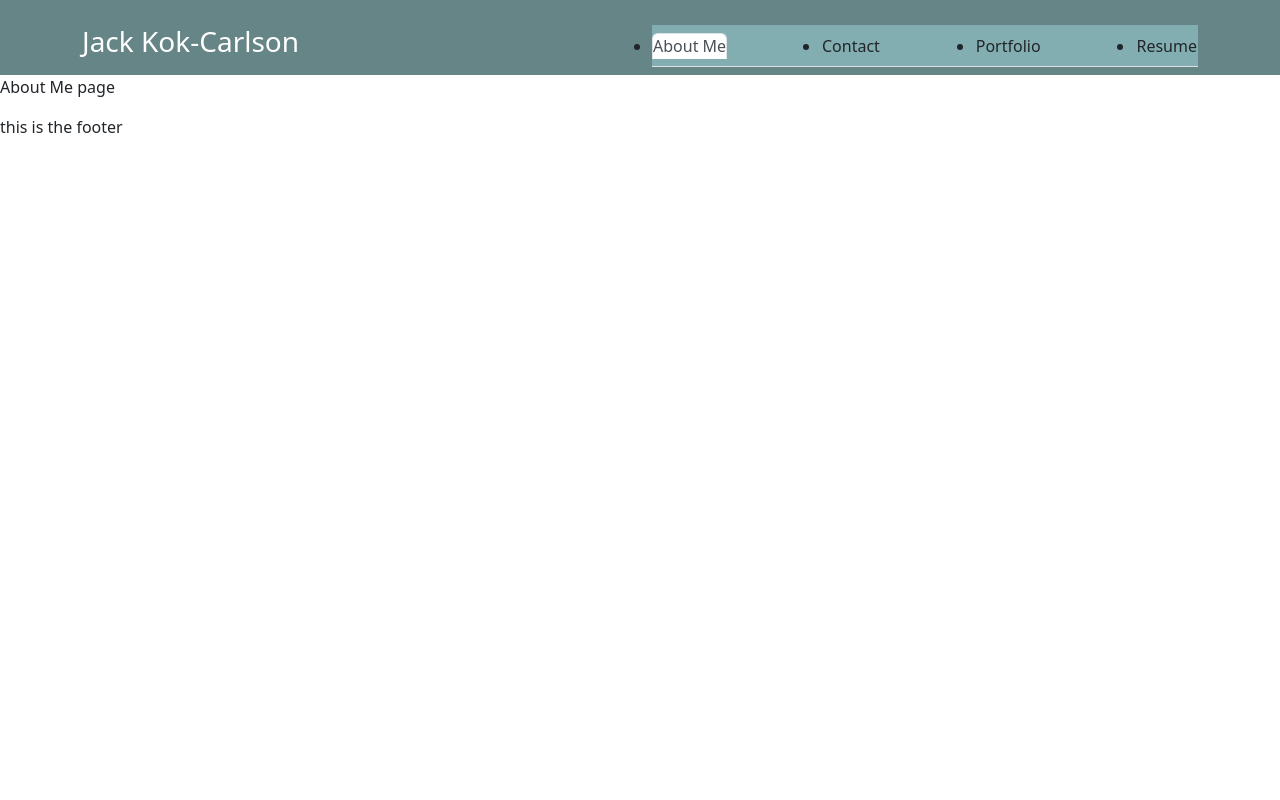
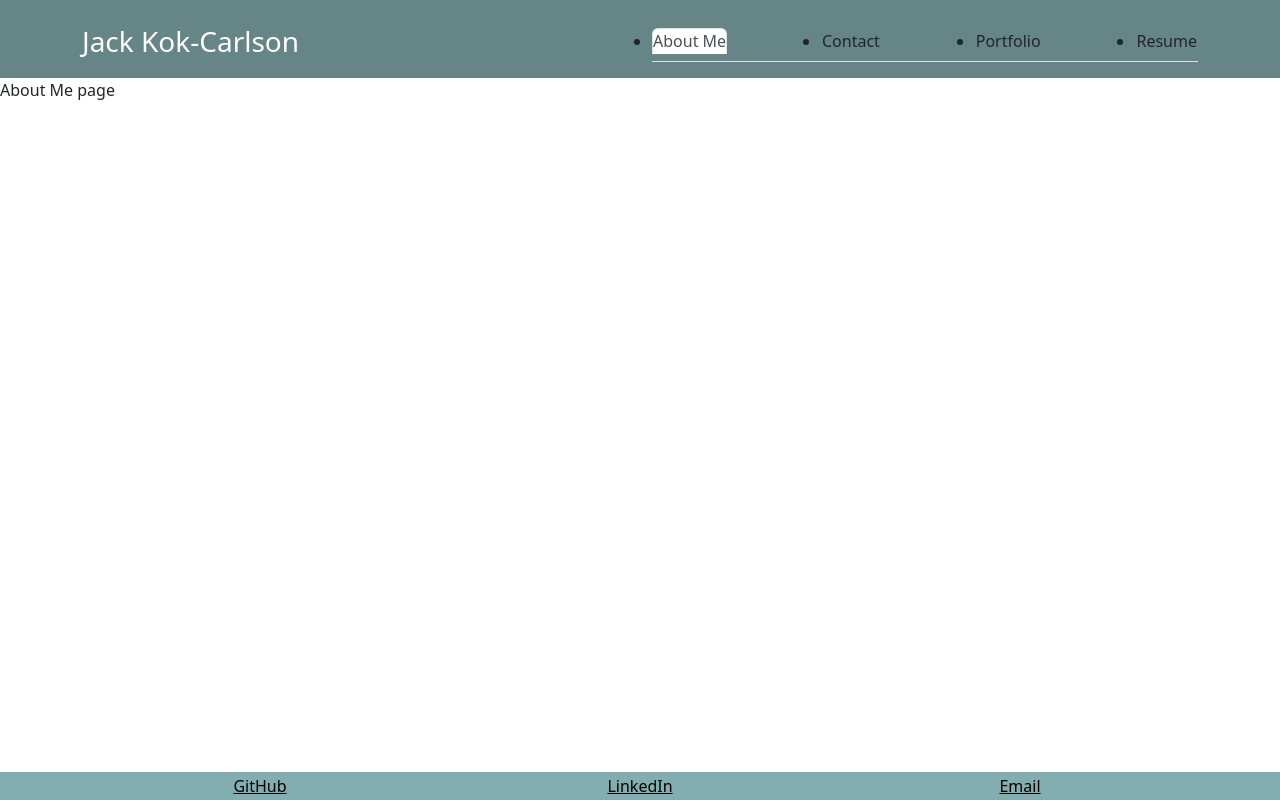
Before and after one commit to BaldurTheBuilder/Jack-KC-portfolio, a React (Create React App) app: page / in a window 1280 px wide. Built offline with nearby package versions, Linux system fonts and the light colour scheme.

Commit message:
functional footer

```diff
--- a/src/components/Footer.js
+++ b/src/components/Footer.js
@@ -1,13 +1,25 @@
 import React from 'react';
+import '../styles/Footer.css';
 
-const Footer = ({}) => {
+// WHEN I view the footer I am presented with text or icon links to the developer’s GitHub and LinkedIn profiles, and their profile on a third platform (Stack Overflow, Twitter)
+const Footer = () => {
   return (
-    <p>
-      this is the footer
-    </p>
+    <footer className="footer text-center fixed-bottom">
+        <div className="container">
+            <div className="row">
+                <div className="col-4">
+                  <a href="https://github.com/BaldurTheBuilder">GitHub</a>
+                </div>
+                <div className="col-4">
+                <a href="https://www.linkedin.com/in/jack-kokcarlson/">LinkedIn</a>
+                </div>
+                <div className="col-4">
+                <a href="mailto:jack.kokcarlson@gmail.com">Email</a>
+                </div>
+            </div>
+        </div>
+    </footer>
   );
 };
 
 export default Footer;
-
-//     A single Footer component that appears on multiple pages
--- a/src/components/Header.js
+++ b/src/components/Header.js
@@ -5,14 +5,14 @@ import '../styles/Header.css';
 const Header = ({currentPage, handlePageChange}) => {
     return (
     <header className="header">
-        <div class="container">
-            <div class="row">
-                <div class="col-lg-6 col-sm-12 ">
+        <div className="container">
+            <div className="row">
+                <div className="col-lg-6 col-sm-12 ">
                     {/*WHEN I view the header I see the developer's name and navigation with titles corresponding to different sections of the portfolio */}
                     <h3>Jack Kok-Carlson</h3>
                 </div>
 
-                <div class="col-lg-6 col-sm-12">
+                <div className="col-lg-6 col-sm-12">
                 <Navigation currentPage={currentPage} handlePageChange={handlePageChange}/>
                 </div>
             </div>
@@ -22,5 +22,3 @@ const Header = ({currentPage, handlePageChange}) => {
   };
 
   export default Header;
-
-//     A single Header component that appears on multiple pages
--- a/src/components/Navigation.js
+++ b/src/components/Navigation.js
@@ -1,6 +1,7 @@
 //     A single Navigation component within the header that will be used to conditionally render the different sections of your portfolio
 // WHEN I view the navigation titles I see the titles About Me, Portfolio, Contact, and Resume, and the title corresponding to the current section is highlighted
 // WHEN I click on a navigation title I see the corresponding section below the navigation without the page reloading and that title is highlighted
+// WHEN I view the navigation titles I see the titles About Me, Portfolio, Contact, and Resume, and the title corresponding to the current section is highlighted
 import React from 'react';
 import '../styles/Navbar.css';
 
@@ -11,7 +12,6 @@ const Navigation = ({currentPage, handlePageChange}) => {
             <a
               href="#about-me"
               onClick={() => handlePageChange('AboutMe')}
-              // this is a ternary operator. It checks whether the currentPAge is "About Me". If so, it sets the classname to "nav-link active"; else it's only "nav-link".
               className={currentPage === 'AboutMe' ? 'nav-link active' : 'nav-link'}
             >
               About Me
--- a/src/components/PageContainer.js
+++ b/src/components/PageContainer.js
@@ -28,7 +28,10 @@ const PageContainer = () => {
 
   return (
   <div>
-    {/* WHEN I load the portfolio I see a page with a header, section for content, and a footer*/}
+    {
+     /* WHEN I load the portfolio I see a page with a header, section for content, and a footer
+        WHEN I click on a navigation title I see the corresponding section below the navigation without the page reloading and that title is highlighted*/
+    }
     <Header currentPage={currentPage} handlePageChange={handlePageChange}/>
     {renderPage()}
     <Footer/>
--- a/src/styles/Footer.css
+++ b/src/styles/Footer.css
@@ -6,3 +6,13 @@ our color pallete in hex is:
 A7ACD9
 9E8FB2
 */
+
+.footer {
+    background: #82AEB1;
+    width: 100%;
+    padding: 2px;
+  }
+
+  .footer a {
+    color: black
+  }
--- a/src/styles/Header.css
+++ b/src/styles/Header.css
@@ -9,7 +9,6 @@ A7ACD9
 
 .header {
     background: #668586;
-    height: 75px;
   }
 
   .header h3 {
--- a/src/styles/Navbar.css
+++ b/src/styles/Navbar.css
@@ -7,6 +7,5 @@ A7ACD9
 9E8FB2
 */
 .navbar {
-    margin-top: 25px;
-    background-color: #82AEB1;
+    margin-top: 20px;
   }
```
Also changed, not shown: src/index.js (+6 -16 lines).
